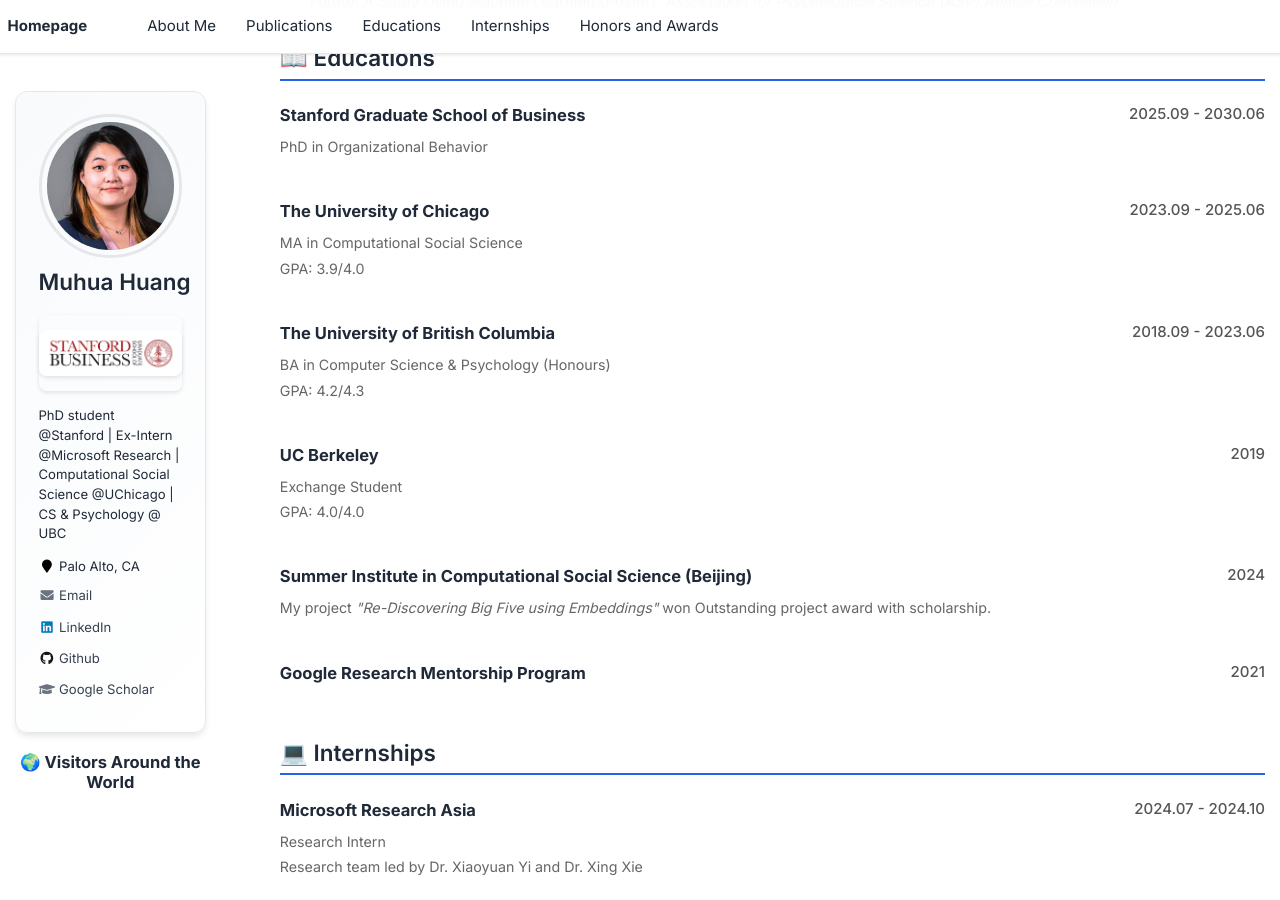
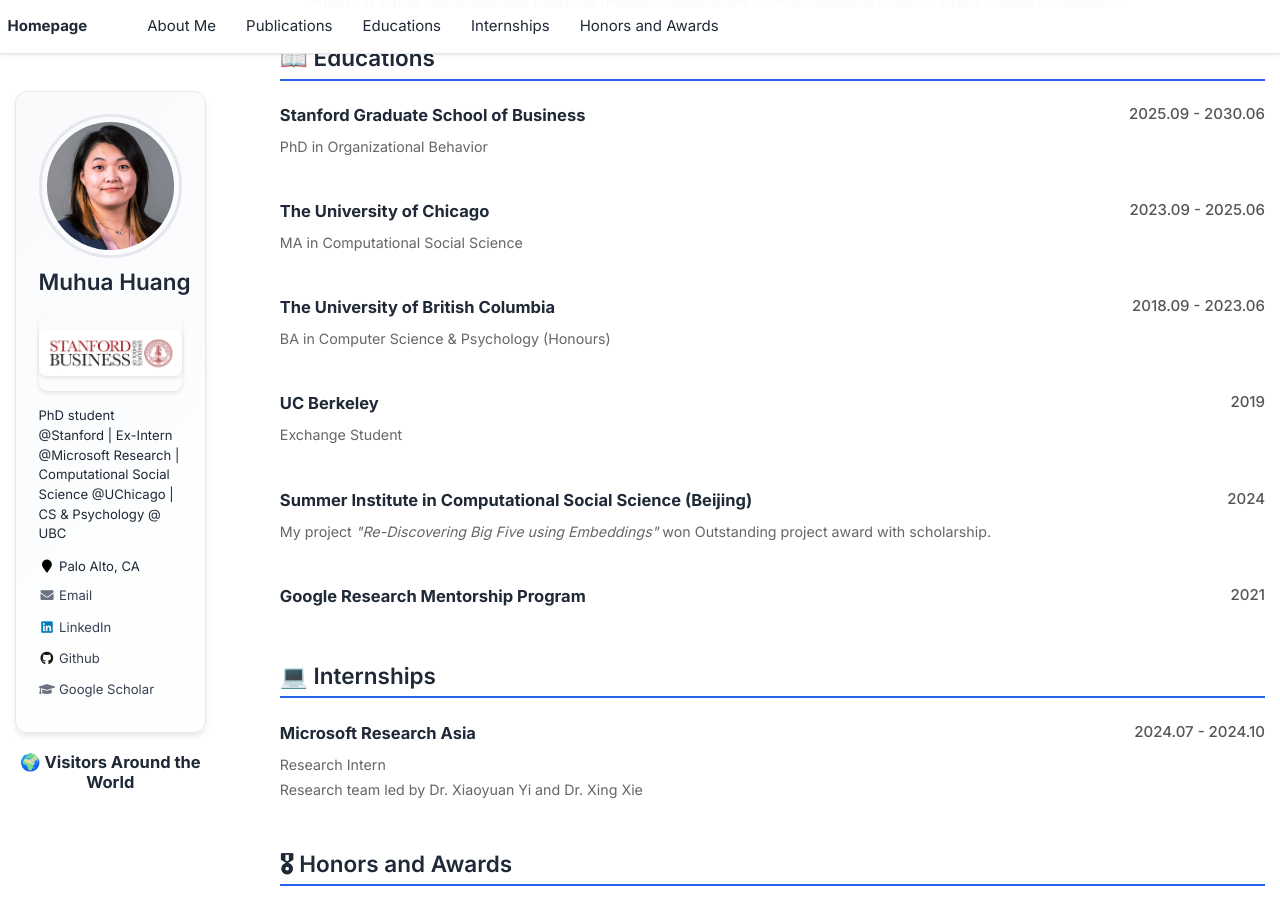
Before and after one commit to muhua-h/muhua-h.github.io, a Jekyll site: the page built from _pages/about.md, in a window 1280 px wide and 900 px high, scrolled down 2409 px. Built offline with Jekyll 4.4.1, drawn with Linux system fonts in a browser that asks for light colours; a script that is not in the unit is left out.

Commit message:
Remove GPA information from education section

```diff
--- a/_pages/includes/others.md
+++ b/_pages/includes/others.md
@@ -11,7 +11,6 @@
   <div class="education-content">
     <strong>The University of Chicago</strong>
     <div class="education-details">MA in Computational Social Science</div>
-    <div class="education-details">GPA: 3.9/4.0</div>
   </div>
   <div class="education-date">2023.09 - 2025.06</div>
 </div>
@@ -20,7 +19,6 @@
   <div class="education-content">
     <strong>The University of British Columbia</strong>
     <div class="education-details">BA in Computer Science & Psychology (Honours)</div>
-    <div class="education-details">GPA: 4.2/4.3</div>
   </div>
   <div class="education-date">2018.09 - 2023.06</div>
 </div>
@@ -29,7 +27,6 @@
   <div class="education-content">
     <strong>UC Berkeley</strong>
     <div class="education-details">Exchange Student</div>
-    <div class="education-details">GPA: 4.0/4.0</div>
   </div>
   <div class="education-date">2019</div>
 </div>
```
